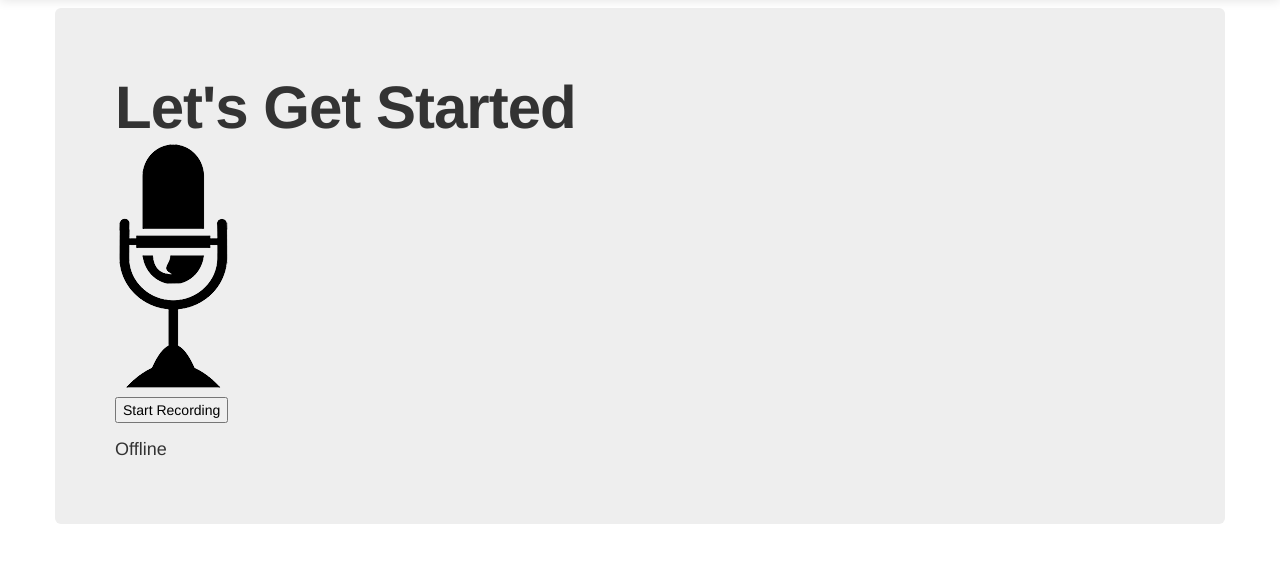
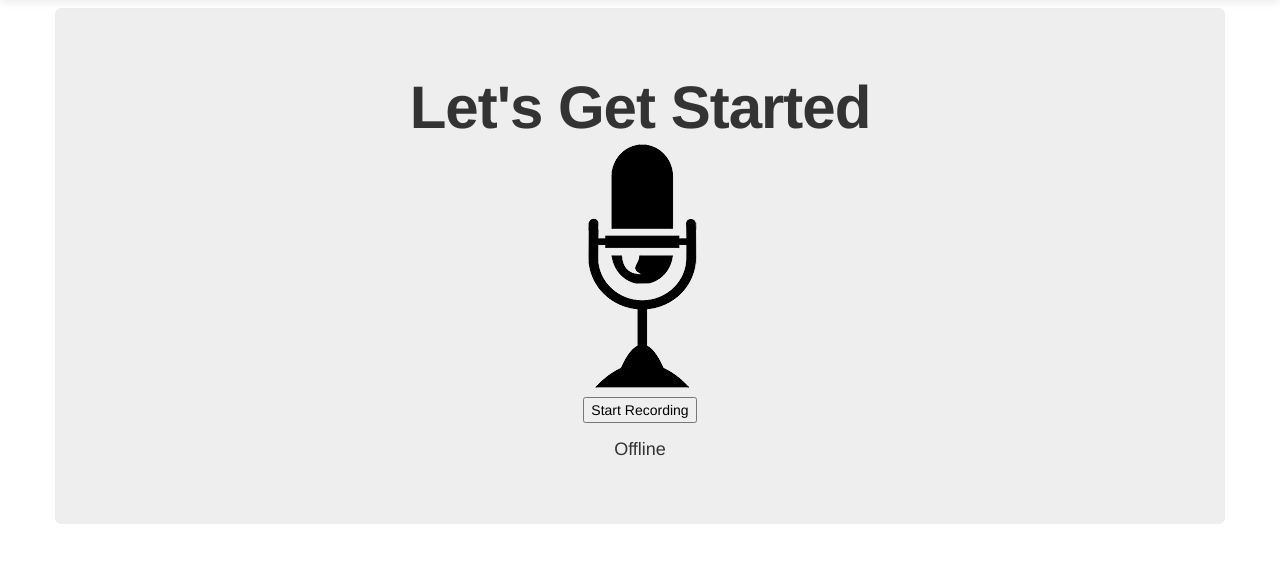
Before and after one commit to dinalamdany/instagramophone, a Flask app: template templates/record.html in a window 1280 px wide. Shown: the part 52-615 px from the top of the page. Run offline with Flask 2, Linux system fonts and the light colour scheme; the template is opened without the code that fills it: most values are stand-ins (such as "Sample title", 1, 10 or a date in 2020); parts of the project's set-up code (start-up, migrations or seed data) failed here and were passed over; some libraries are stand-ins or nearby versions.

Commit message:
Centered record

```diff
--- /dev/null
+++ b/static/assets/css/record.css
@@ -0,0 +1,3 @@
+.landing-container {
+    text-align: center;
+}
--- a/templates/record.html
+++ b/templates/record.html
@@ -16,6 +16,7 @@
             }
         </style>
         <link href="../static/assets/css/bootstrap-responsive.css" rel="stylesheet">
+        <link href="../static/assets/css/record.css" rel="stylesheet">
 
         <!-- HTML5 shim, for IE6-8 support of HTML5 elements -->
         <!--[if lt IE 9]>
@@ -79,7 +80,7 @@
 </script>
   </head>
   <body>
-    <div class="container">
+    <div class="container landing-container">
             <!-- Main hero unit for a primary marketing message or call to action -->
       <div class="hero-unit">
       <div class="navbar navbar-inverse navbar-fixed-top">
```
